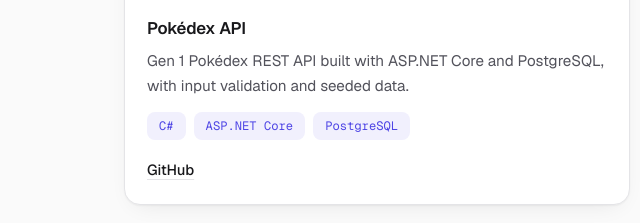
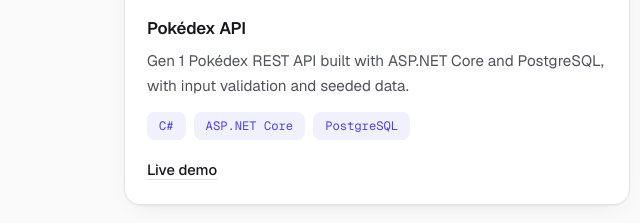
Before and after one commit to AnthonyBaldoza/portfolio-v2, a website: page index.html in a window 1280 px wide. Shown: the part 2684-2907 px from the top of the page, 0-640 px from the left. Drawn offline with Linux system fonts and the light colour scheme.

Commit message:
Update portfolio

```diff
--- a/index.html
+++ b/index.html
@@ -342,10 +342,10 @@
                 </ul>
                 <div class="links">
                   <a
-                    href="https://github.com/AnthonyBaldoza/Pokedex-CSharp-Inte"
+                    href="http://pokedex.runasp.net/"
                     target="_blank"
                     rel="noopener noreferrer"
-                    >GitHub</a
+                    >Live demo</a
                   >
                 </div>
               </div>
```
